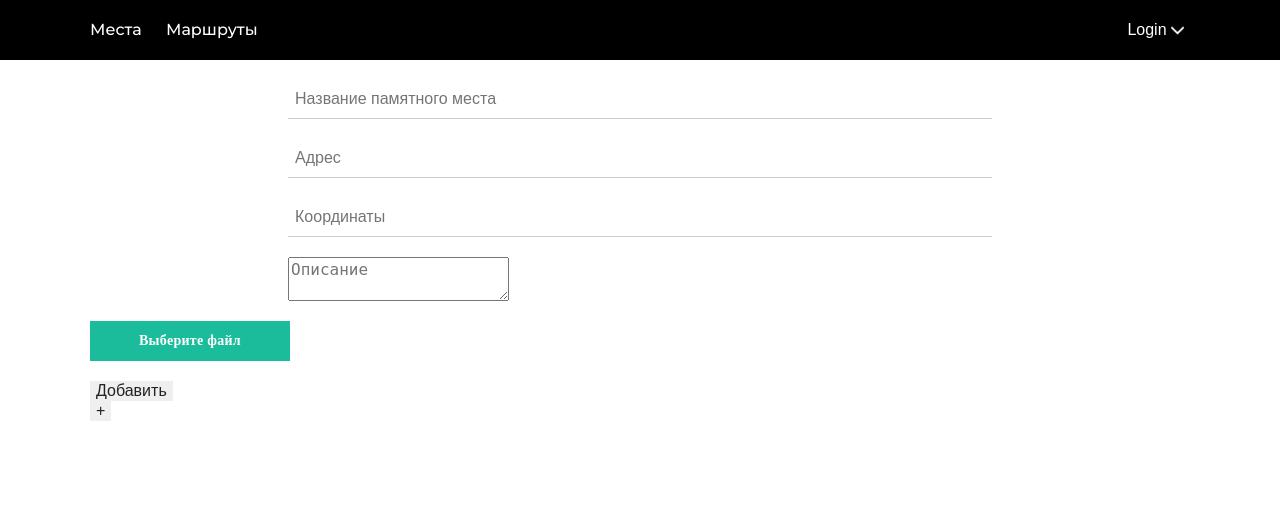
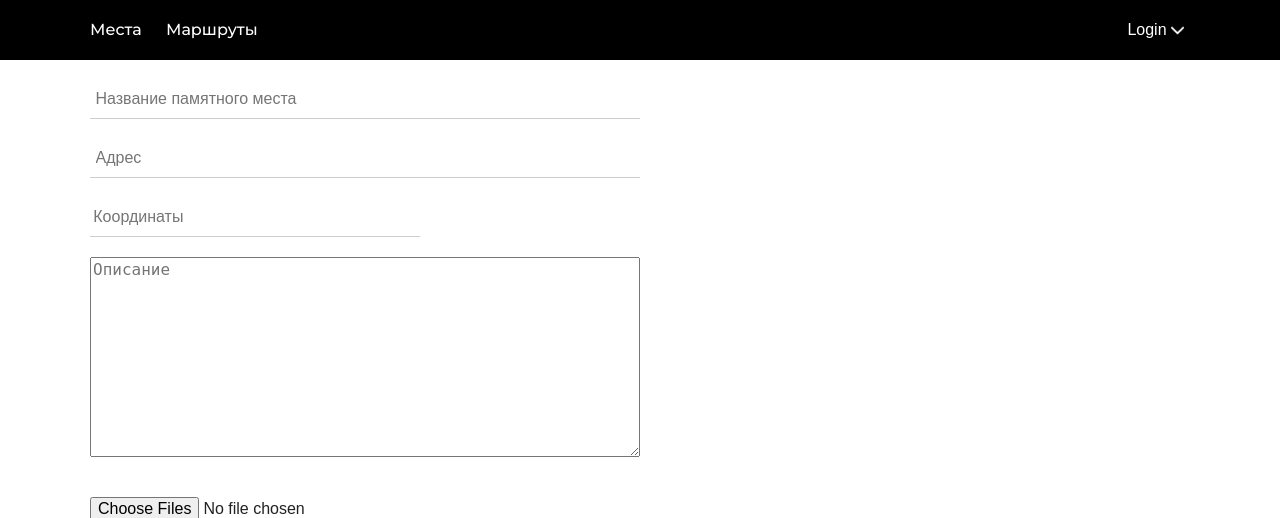
Before and after one commit to erida34/taskills, a PHP site: page /add-place.html in a window 1280 px wide. Shown: the top 518 px of the page. Run offline with PHP 8.4, Linux system fonts and the light colour scheme.

Commit message:
add-page continue

```diff
--- a/add-place.html
+++ b/add-place.html
@@ -49,30 +49,41 @@
                         <div class="flex input-box input-box_add">
                             <input type="text" name="adress" placeholder="Адрес" required />
                         </div>
-                        <div class="flex input-box input-box_add">
+                        <div class="flex input-box input-box_add input-box_add_short">
                             <input type="text" name="coord" placeholder="Координаты" required />
                         </div>
                         <div class="flex input-box input-box_add">
-                            <textarea type="text" name="descr" placeholder="Описание" required></textarea>
+                            <textarea
+                                class="input-descr"
+                                type="text"
+                                name="descr"
+                                placeholder="Описание"
+                                required
+                            ></textarea>
                         </div>
 
-                        <input
-                            type="hidden"
-                            name="csrfmiddlewaretoken"
-                            value="ZNXFg31h5ZAlsxsclSP8II10CNApfMm088htQAsq6ekHvC2IZxmx413fFeLIzRa2"
-                        />
-
-                        <div class="file-upload">
-                            <label class="form-label" for="id_ct_image">Выберите файл </label>
-                            <input
-                                type="file"
-                                name="ct_image"
-                                class="uploaded-file"
-                                id="id_ct_image"
-                            />
+                        <!-- вставка картинок -->
+                        <div class="flex input-box input-box_add">
+                            <input type="hidden" name="image1" />
                         </div>
 
-                        <div id="preview"></div>
+                        <div>
+                            <input type="file" id="img" multiple accept="image/*" name="img" />
+                        </div>
+                        <div>
+                            <img id="img-preview" src="default-preview.jpg" />
+                            <a href="#" id="reset-img-preview">удалить изображения</a>
+                        </div>
+                        <div>
+                            <img id="img-preview" src="default-preview.jpg" />
+                        </div>
+
+                        <!-- <div class="file-upload">
+                            <label class="form-label" for="id_image">Выберите файл </label>
+                            <input type="file" name="image" class="uploaded-file" id="id_image" />
+                        </div>
+
+                        <div id="preview"></div>-->
                         <button type="submit">Добавить</button>
                     </form>
                     <button class="add-form">+</button>
@@ -144,5 +155,41 @@
         </footer>
         <script src="js/jquery-3.6.0.min.js"></script>
         <script src="js/scripts.js"></script>
+        <script>
+            $("#img").change(function () {
+                var input = $(this)[0];
+                if (input.files && input.files[0]) {
+                    if (input.files[0].type.match("image.*")) {
+                        var reader = new FileReader();
+                        reader.onload = function (e) {
+                            $("#img-preview").attr("src", e.target.result);
+                        };
+                        reader.readAsDataURL(input.files[0]);
+                    } else {
+                        console.log("ошибка, не изображение");
+                    }
+                } else {
+                    console.log("хьюстон у нас проблема");
+                }
+            });
+
+            $("#reset-img-preview").click(function () {
+                $("#img").val("");
+                $("#img-preview").attr("src", "default-preview.jpg");
+            });
+
+            $("#form").bind("reset", function () {
+                $("#img-preview").attr("src", "default-preview.jpg");
+            });
+
+            $("#reset-img-preview").click(function () {
+                $("#img").val("");
+                $("#img-preview").attr("src", "default-preview.jpg");
+            });
+
+            $("#form").bind("reset", function () {
+                $("#img-preview").attr("src", "default-preview.jpg");
+            });
+        </script>
     </body>
 </html>
--- a/css/style.css
+++ b/css/style.css
@@ -546,74 +573,20 @@ input[type="number"]::-webkit-inner-spin-button {
 
 
 /* ADD PLACE PAGE */
-.form-label {
-    width: 200px;
-    height: 40px;
-    font-weight: 700;
-    font-family: 'Comfortaa';
-    font-size: 14px;
-    line-height: 40px;
+.input-box_add{
+    padding: 0 50% 20px 0;
 }
 
-.file-upload input[type="file"] {
-    display: none;
+.input-box_add_short{
+    padding: 0 70% 20px 0;
 }
 
-.errorlist {
-    margin-bottom: 30px;
-    font-size: 14px;
+.input-descr{
+    width: 100%;
+    height: 200px;
 }
 
-.file-upload {
-    width: 200px;
-    border: 1px solid #1bbc9b;
-    color: #fff;
-    outline: none;
-    background: #1bbc9b;
-    transition: background 0.3s, border 0.3s, color 0.3s;
-    text-align: center;
-    font-weight: 400;
-    cursor: pointer;
-    height: 40px;
-    display: flex;
-    justify-content: center;
-    align-items: center;
-    letter-spacing: 0.02em;
-    margin-bottom: 20px;
-    font: 700 14px "Comfortaa", sans-serif;
+#img-preview{
+    width: 300px;
+    height: 100px;
 }
-
-.file-upload:hover {
-    background: #13a688;
-    border: 1px solid #13a688;
-}
-
-.file-upload-archive {
-    width: 200px;
-    border: 1px solid #1bbc9b;
-    color: #fff;
-    background: #1bbc9b;
-    transition: background 0.3s, border 0.3s, color 0.3s;
-    text-align: center;
-    font-weight: 400;
-    cursor: pointer;
-    height: 40px;
-    display: flex;
-    justify-content: center;
-    align-items: center;
-    letter-spacing: 0.02em;
-    margin-bottom: 20px;
-    font: 700 14px "Comfortaa", sans-serif;
-}
-
-#preview {
-    display: flex;
-    justify-content: center;
-    align-items: center;
-}
-
-.preview-img {
-    max-width: 256px;
-    max-height: 256px;
-    margin-bottom: 20px;
-}
```
Also changed, not shown: other parts of css/style.css (+30 -3 lines), index_online.html (+23 -3 lines), README.md (deleted).
